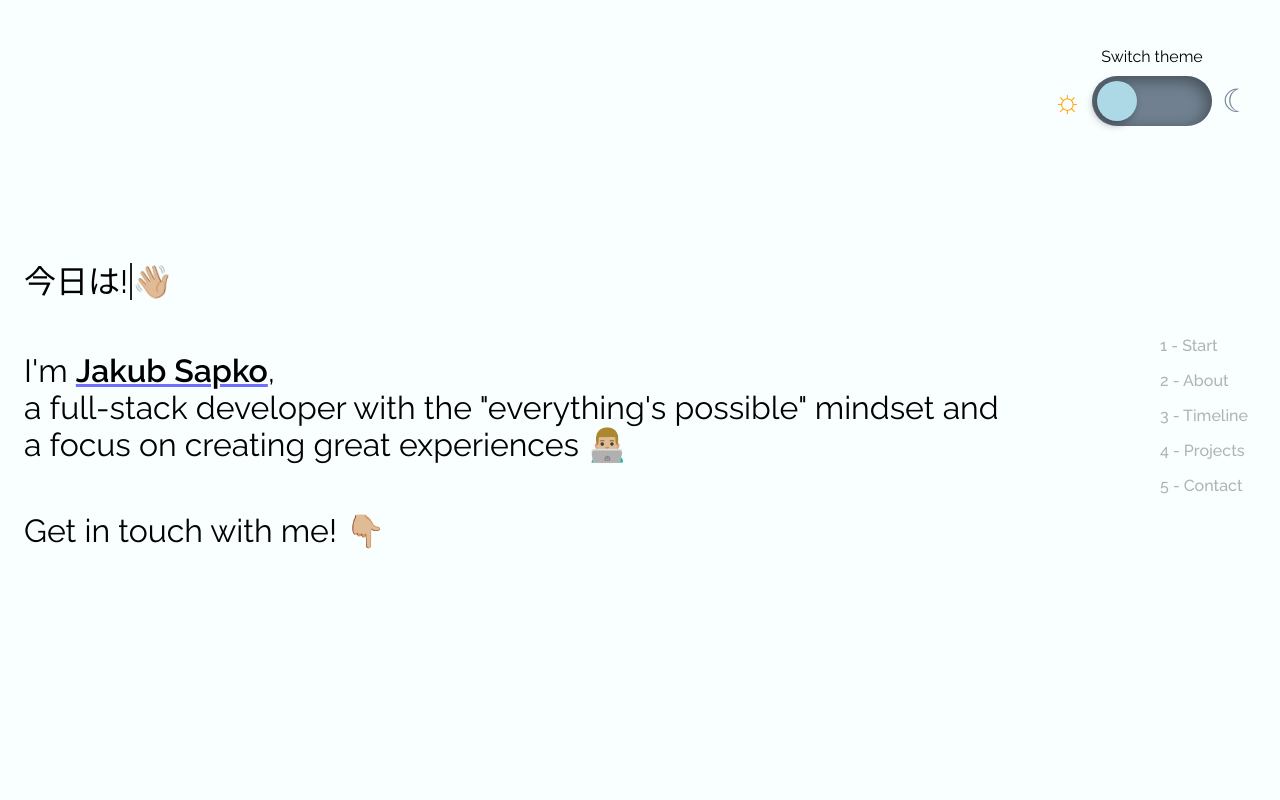
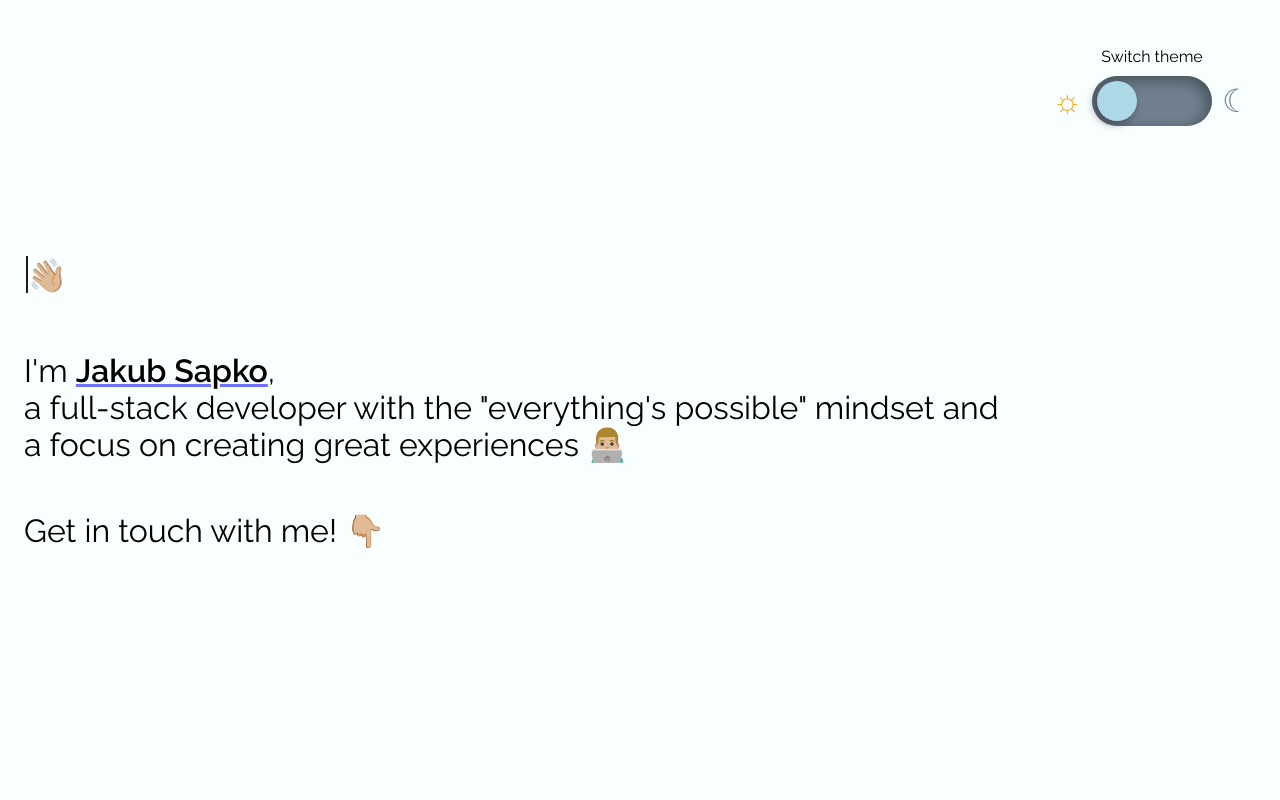
Before and after one commit to JakubSapko/JakubSapko.github.io, a React (Vite) app: page / in a window 1280 px wide. Shown: the top 800 px of the page. Built offline with nearby package versions, Linux system fonts and the light colour scheme.

Commit message:
fix: styling fixes

```diff
--- a/index.html
+++ b/index.html
@@ -3,7 +3,7 @@
   <head>
     <meta charset="UTF-8" />
     <link rel="icon" type="image/svg+xml" href="src/favicon.svg" />
-    <meta name="viewport" content="width=device-width, initial-scale=1.0" />
+    <meta name="viewport" content="width=device-width, initial-scale=1.0, maximum-scale=1.0, user-scalable=no" />
     <title>Vite App</title>
   </head>
   <body>
--- a/src/Sections/Timeline/timeline.scss
+++ b/src/Sections/Timeline/timeline.scss
@@ -1,5 +1,8 @@
 .timeline-container {
-    max-height: 90%;
+    @media screen and (min-width: 880px) {
+        max-height: 90%;
+    }
+
     max-width: 80%;
     overflow-y: auto;
     margin: auto;
--- a/src/components/Menu/menu.scss
+++ b/src/components/Menu/menu.scss
@@ -1,6 +1,12 @@
 @use "../../variables";
 
 .menu {
+    display: none;
+
+    @media screen and (min-width: 880px) {
+        display: block;
+    }
+
     position: fixed;
     right: 0%;
     top: 40%;
--- a/src/styles.scss
+++ b/src/styles.scss
@@ -42,13 +42,18 @@ html[data-theme="dark"] {
     font-weight: 600;
 }
 
+html, body, #root {
+    position: relative;
+    max-width: 100vw;
+    overflow: hidden;
+}
+
 body {
     margin: 0;
     background-color: var(--color-bg);
     color: var(--color-txt);
     padding: 0;
     height: 100%;
-    width: 100%;
     font-family: "Raleway", "Noto Sans JP";
 }
 
@@ -57,11 +62,26 @@ body {
 }
 
 .panel {
-    min-height: 100vh;
+    @media screen and (min-width: 880px) {
+        min-height: 100vh;
+    }
 }
 
 .layout-container {
+    position: relative;
+    overflow-y: scroll;
+    overflow-x: hidden;
+
     height: 100vh;
     display: flex;
     flex-direction: column;
+
+    // bottom padding for mobile view (accounting safari bar)
+    // You should use env(safe-area-inset-bottom) but for some reason it doesn't work on safari mobile
+    // padding-bottom: env(safe-area-inset-bottom);
+    padding-bottom: 4rem;
+
+    @media screen and (min-width: 880px) {
+        padding-bottom: 0rem;
+    }
 }
```
